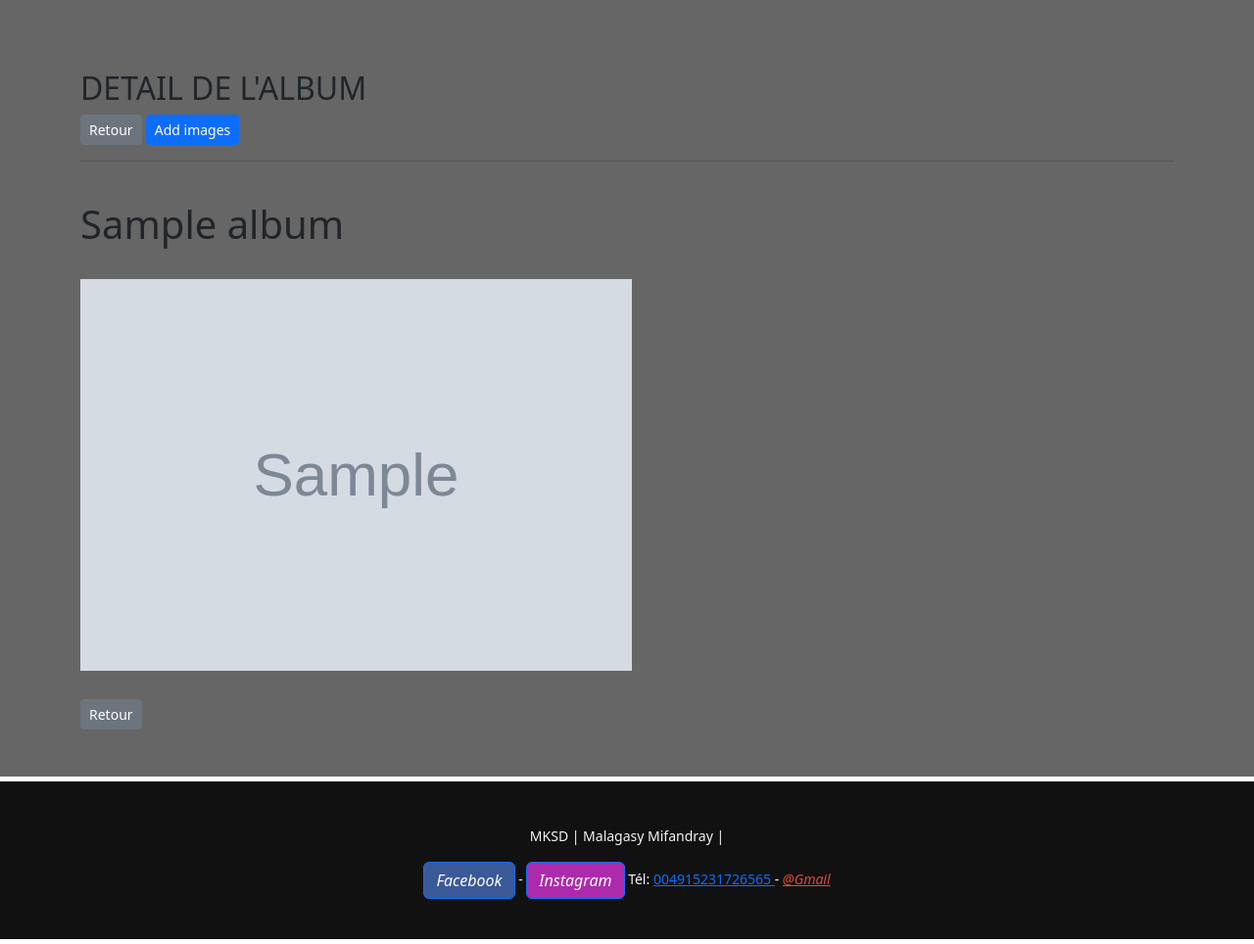
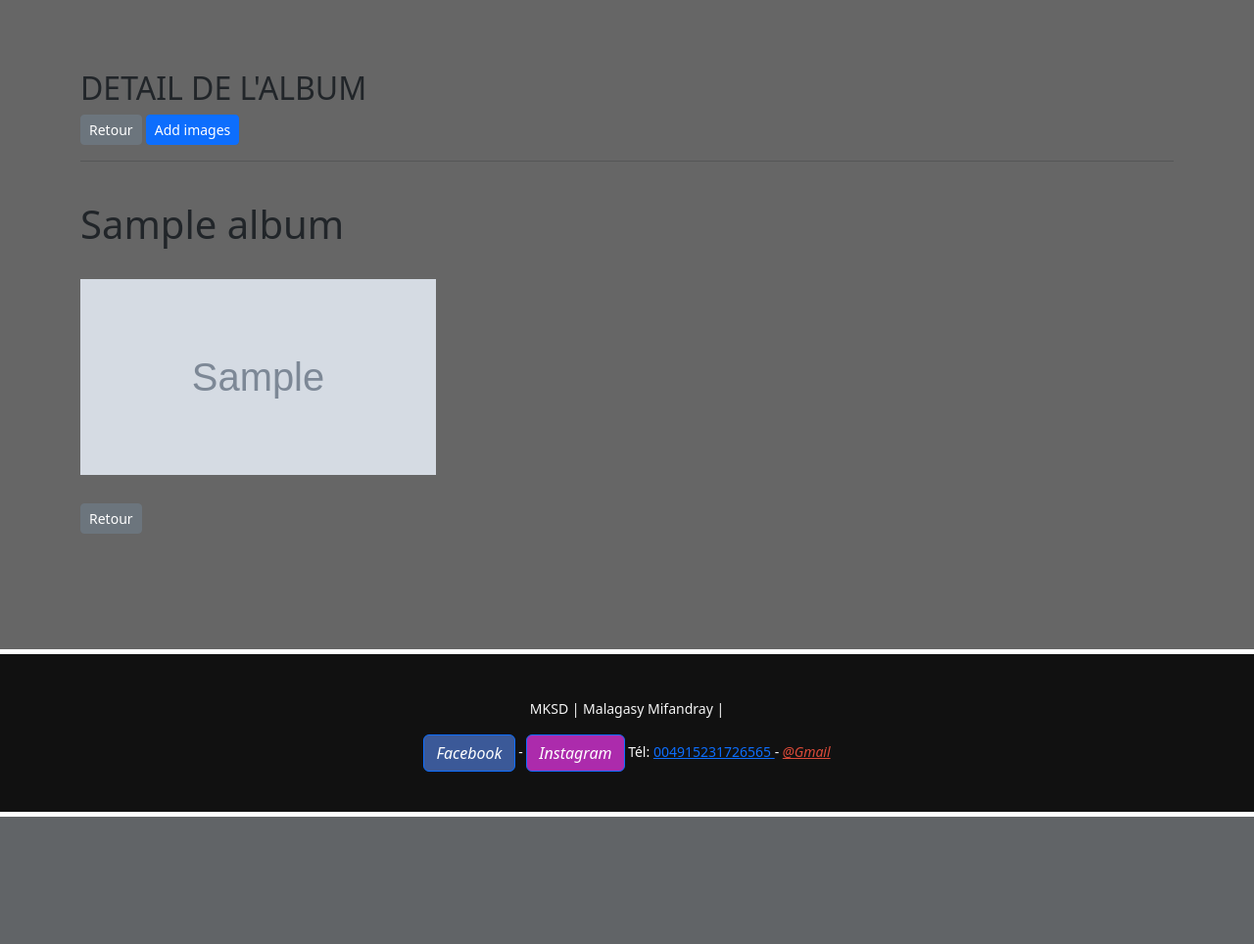
Before and after one commit to C-Iahny/mksd, a Django app: page /album/album_detail/1/ in a window 1280 px wide. Shown: the part 72-1036 px from the top of the page at 98% size. After the commit the page ends 906 px from the top, so only its background shows below. Run offline with Django 3.2, Linux system fonts and the light colour scheme; tables that the repository leaves empty hold one stand-in row (values such as "Sample post"); grey boxes marked "Sample" are stand-in pictures; some libraries are stand-ins or nearby versions.

Commit message:
Update album_detail.html

```diff
--- a/album/templates/album_detail.html
+++ b/album/templates/album_detail.html
@@ -23,7 +23,7 @@
     <br>
     {% for pimage in album_obj.images_set.all %}
 
-    	<a href="{{ pimage.images.url }}"><img src="{{ pimage.images.url }}" class="card-img-top" alt="banner_image" style="width: 563px; height: 400px;"></a>
+    	<a href="{{ pimage.images.url }}"><img src="{{ pimage.images.url }}" class="card-img-top" alt="banner_image" style="width: 363px; height: 200px;"></a>
     {% empty %}
         <p>Mbola tsy misy sary fa ampio.</p>
         <a href="{% url 'addfiles' %}"></a>
```
